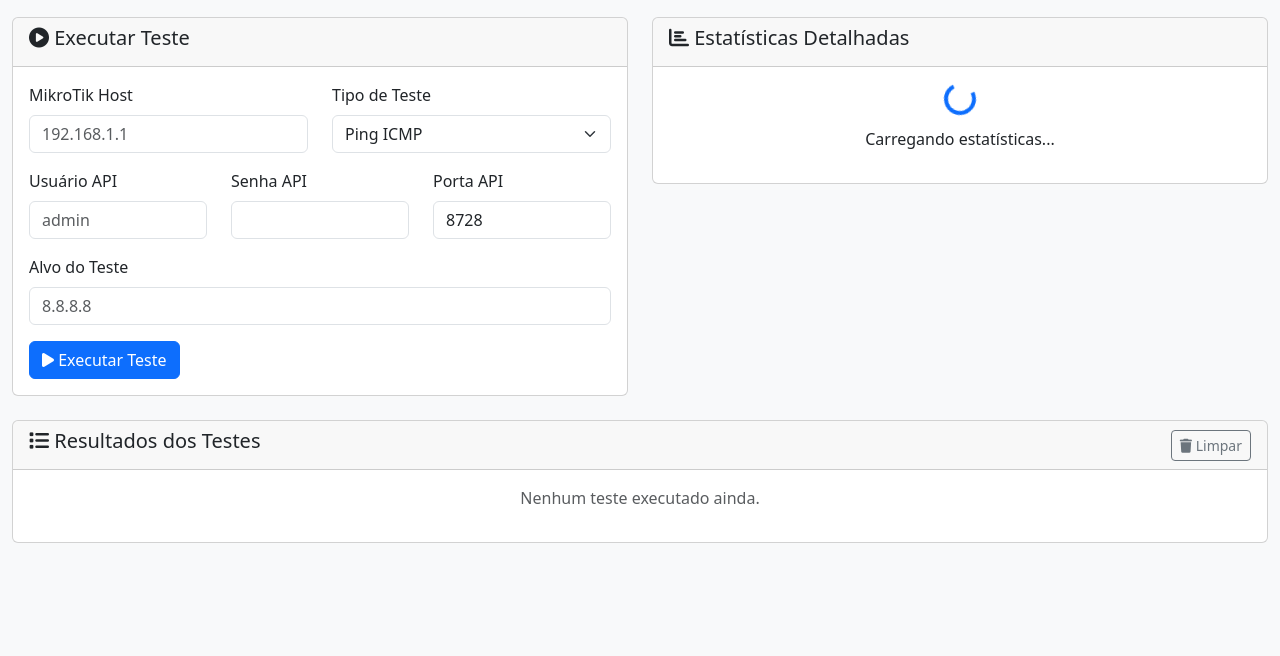
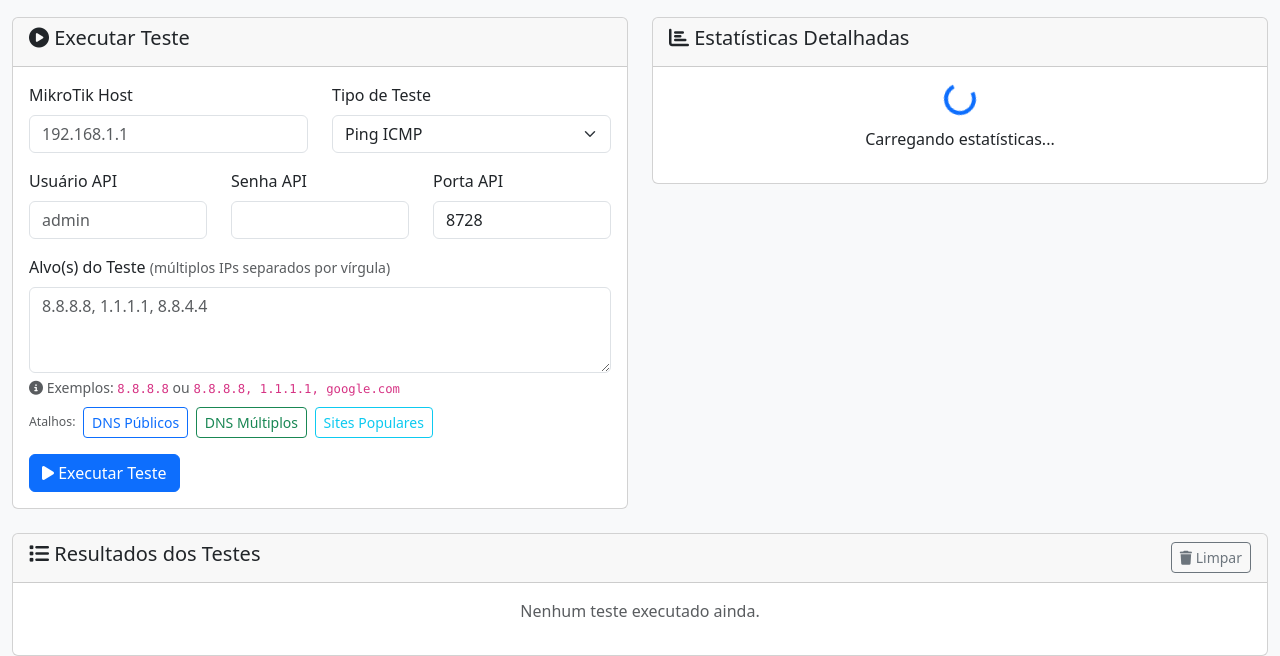
Before and after one commit to flicl/TriplePlay-Sentinel, a Flask app: template src/collector/templates/dashboard.html in a window 1280 px wide. Shown: the part 359-1015 px from the top of the page. Before the commit the page ends 902 px from the top, so only its background shows below. Run offline with Flask 3, Linux system fonts and the light colour scheme; the template is opened without the code that fills it, so the values that code supplies are empty; parts of the project's set-up code (start-up, migrations or seed data) failed here and were passed over; some libraries are stand-ins or nearby versions.

Commit message:
feat: add multiple targets support to dashboard
✅ Multi-Target Testing:
- Replace single target input with textarea for multiple IPs
- Add target shortcuts: DNS Públicos, DNS Múltiplos, Sites Populares
- Support comma-separated targets (8.8.8.8, 1.1.1.1, google.com)
- Auto-detect single vs batch testing

✅ Batch Test Implementation:
- New runBatchTest() method for multiple targets
- Automatic API endpoint selection (/api/test vs /api/batch-test)
- Individual result tracking with batch_id
- Enhanced loading state showing target count

✅ UI Improvements:
- Visual indicators for batch tests (layer icon)
- Improved result display with batch identification
- Target shortcut buttons for common scenarios
- Better user guidance with examples

✅ Enhanced UX:
- Smart button text based on target count
- Individual result cards for each target in batch
- Preserved backward compatibility with single tests
- Clear visual distinction between single/batch results

🎯 Result: Professional multi-target testing capability

```diff
--- a/src/collector/static/dashboard.js
+++ b/src/collector/static/dashboard.js
@@ -215,15 +215,30 @@ class SentinelDashboard {
 
         // Atualiza botão para estado de loading
         btn.disabled = true;
-        btn.innerHTML = '<span class="spinner-border spinner-border-sm" role="status"></span> Executando...';
+        const isMultiple = this.getFormData().targets.length > 1;
+        const loadingText = isMultiple ?
+            `<span class="spinner-border spinner-border-sm" role="status"></span> Executando batch (${this.getFormData().targets.length} targets)...` :
+            '<span class="spinner-border spinner-border-sm" role="status"></span> Executando...';
+        btn.innerHTML = loadingText;
 
         try {
             const formData = this.getFormData();
 
+            // Se múltiplos targets, executa batch
+            if (formData.targets.length > 1) {
+                await this.runBatchTest(formData);
+            } else {
+                // Teste único (compatibilidade com API existente)
+                const singleFormData = {
+                    ...formData,
+                    target: formData.targets[0]
+                };
+                delete singleFormData.targets;
+
                 const response = await fetch(`${this.baseUrl}/api/test`, {
                     method: 'POST',
                     headers: this.getAuthHeaders(),
-                body: JSON.stringify(formData)
+                    body: JSON.stringify(singleFormData)
                 });
 
                 if (response.status === 401) {
@@ -239,6 +254,7 @@ class SentinelDashboard {
                 } else {
                     this.showNotification(`Erro: ${result.message}`, 'danger');
                 }
+            }
 
         } catch (error) {
             console.error('Erro ao executar teste:', error);
@@ -250,18 +266,73 @@ class SentinelDashboard {
         }
     }
 
+    async runBatchTest(formData) {
+        const batchData = {
+            mikrotik_host: formData.mikrotik_host,
+            mikrotik_user: formData.mikrotik_user,
+            mikrotik_password: formData.mikrotik_password,
+            mikrotik_port: formData.mikrotik_port,
+            test_type: formData.test_type,
+            targets: formData.targets,
+            count: formData.count
+        };
+
+        try {
+            const response = await fetch(`${this.baseUrl}/api/batch-test`, {
+                method: 'POST',
+                headers: this.getAuthHeaders(),
+                body: JSON.stringify(batchData)
+            });
+
+            if (response.status === 401) {
+                this.showNotification('Erro: API Key inválida ou expirada', 'danger');
+                return;
+            }
+
+            const results = await response.json();
+
+            if (response.ok) {
+                // Adiciona cada resultado individual
+                if (results.results) {
+                    Object.entries(results.results).forEach(([target, result]) => {
+                        this.addTestResult({
+                            ...result,
+                            target: target,
+                            batch_id: results.batch_id || `batch-${Date.now()}`
+                        });
+                    });
+                    const count = Object.keys(results.results).length;
+                    this.showNotification(`Batch test executado: ${count} targets testados!`, 'success');
+                }
+            } else {
+                this.showNotification(`Erro no batch test: ${results.message}`, 'danger');
+            }
+        } catch (error) {
+            console.error('Erro no batch test:', error);
+            this.showNotification('Erro de conexão no batch test', 'danger');
+        }
+    }
+
     getFormData() {
+        const targets = document.getElementById('target').value;
         return {
             mikrotik_host: document.getElementById('mikrotik-host').value,
             mikrotik_user: document.getElementById('mikrotik-user').value,
             mikrotik_password: document.getElementById('mikrotik-password').value,
             mikrotik_port: parseInt(document.getElementById('mikrotik-port').value) || 8728,
             test_type: document.getElementById('test-type').value,
-            target: document.getElementById('target').value,
+            targets: this.parseTargets(targets),
             count: 4,
             size: 64,
             interval: 1
         };
+    }
+
+    parseTargets(targetsString) {
+        return targetsString
+            .split(',')
+            .map(target => target.trim())
+            .filter(target => target.length > 0);
     }
 
     addTestResult(result) {
@@ -281,6 +352,7 @@ class SentinelDashboard {
         this.testResults.slice(0, 10).forEach((result, index) => {
             const statusClass = result.status === 'success' ? 'success' : 'danger';
             const cacheIcon = result.cache_hit ? '<i class="fas fa-tachometer-alt text-warning" title="Cache Hit"></i>' : '';
+            const batchIcon = result.batch_id ? '<i class="fas fa-layer-group text-info" title="Batch Test"></i>' : '';
 
             html += `
                 <div class="card mb-2">
@@ -289,7 +361,7 @@ class SentinelDashboard {
                             <span class="badge bg-${statusClass}">${result.status}</span>
                             <strong>${result.test_type.toUpperCase()}</strong>
                             ${result.mikrotik_host} → ${result.target}
-                            ${cacheIcon}
+                            ${cacheIcon} ${batchIcon}
                         </div>
                         <small class="text-muted">${new Date(result.timestamp).toLocaleString()}</small>
                     </div>
@@ -412,11 +484,14 @@ class SentinelDashboard {
 }
 
 // Funções globais
+function setTargets(targets) {
+    document.getElementById('target').value = targets;
+}
+
 function clearResults() {
-    if (confirm('Tem certeza que deseja limpar todos os resultados?')) {
-        window.dashboard.testResults = [];
-        window.dashboard.updateTestResultsDisplay();
-        window.dashboard.showNotification('Resultados limpos', 'info');
+    if (window.sentinelDashboard) {
+        window.sentinelDashboard.testResults = [];
+        window.sentinelDashboard.updateTestResultsDisplay();
     }
 }
 
--- a/src/collector/templates/dashboard.html
+++ b/src/collector/templates/dashboard.html
@@ -213,8 +213,22 @@
                             <div class="row">
                                 <div class="col-md-12">
                                     <div class="mb-3">
-                                        <label for="target" class="form-label">Alvo do Teste</label>
-                                        <input type="text" class="form-control" id="target" placeholder="8.8.8.8" required>
+                                        <label for="target" class="form-label">
+                                            Alvo(s) do Teste
+                                            <small class="text-muted">(múltiplos IPs separados por vírgula)</small>
+                                        </label>
+                                        <textarea class="form-control" id="target" rows="3" placeholder="8.8.8.8, 1.1.1.1, 8.8.4.4" required></textarea>
+                                        <div class="form-text">
+                                            <i class="fas fa-info-circle"></i>
+                                            Exemplos: <code>8.8.8.8</code> ou <code>8.8.8.8, 1.1.1.1, google.com</code>
+                                            <br>
+                                            <div class="mt-2">
+                                                <small class="text-muted">Atalhos:</small>
+                                                <button type="button" class="btn btn-sm btn-outline-primary ms-1" onclick="setTargets('8.8.8.8, 1.1.1.1')">DNS Públicos</button>
+                                                <button type="button" class="btn btn-sm btn-outline-success ms-1" onclick="setTargets('8.8.8.8, 1.1.1.1, 8.8.4.4, 1.0.0.1')">DNS Múltiplos</button>
+                                                <button type="button" class="btn btn-sm btn-outline-info ms-1" onclick="setTargets('google.com, github.com, cloudflare.com')">Sites Populares</button>
+                                            </div>
+                                        </div>
                                     </div>
                                 </div>
                             </div>
```
Lines whose indentation alone changed are shown as unchanged.
